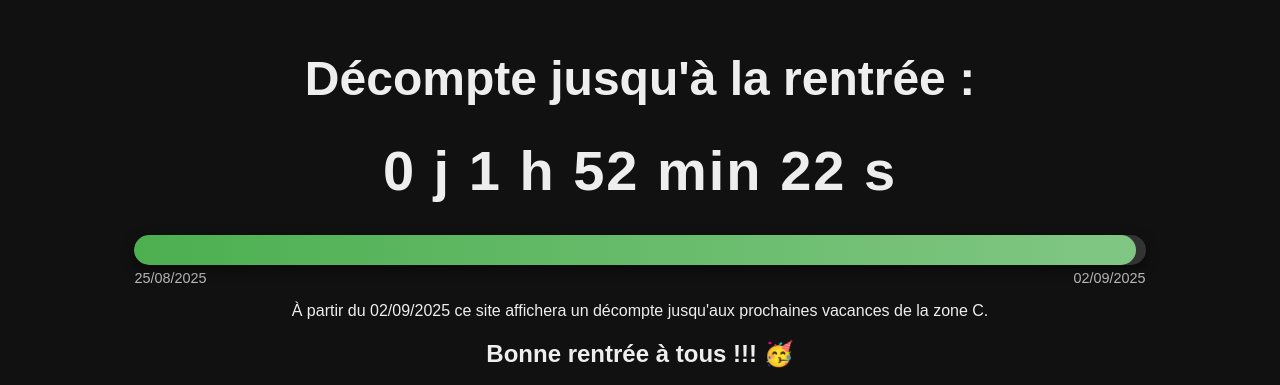
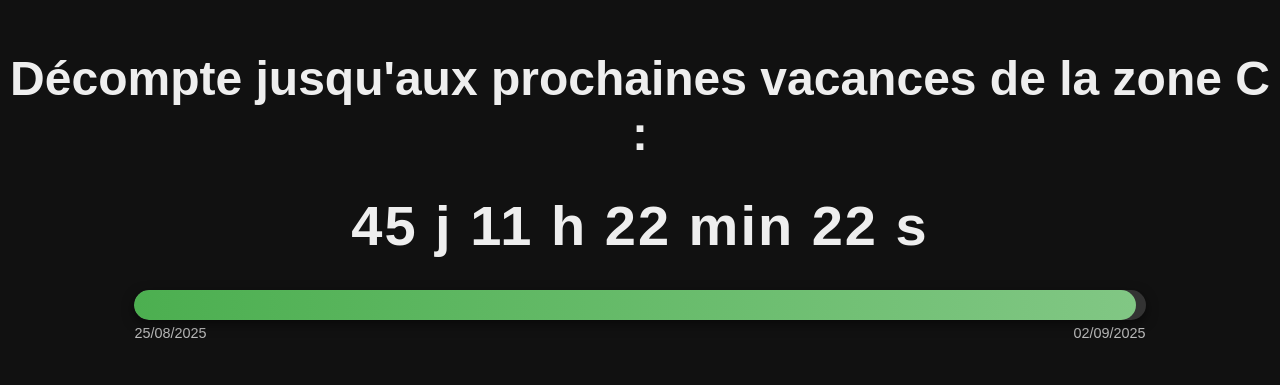
Before and after one commit to moi34567/Decompte-rentr-e, a plain HTML site: page Index.html in a window 1280 px wide. Shown: the part 117-502 px from the top of the page. Drawn offline with Linux system fonts and the light colour scheme; grey boxes are pictures that could not be loaded.

Commit message:
Update Index.html

```diff
--- a/Index.html
+++ b/Index.html
@@ -79,7 +79,7 @@
   </style>
 </head>
 <body>
-  <h1 id="label">Décompte jusqu'à la rentrée :</h1>
+  <h1 id="label">Décompte jusqu'aux prochaines vacances de la zone c:</h1>
   <div class="counter" id="counter">Chargement...</div>
   <div id="progress-bar-container">
     <div id="progress-bar"></div>
@@ -89,7 +89,7 @@
     <span id="end-date"></span>
   </div>
 
-  <p id="info">
+ <!-- <p id="info">
     À partir du 02/09/2025 ce site affichera un décompte jusqu'aux prochaines vacances de la zone C.
   </p>
   <h2>
@@ -98,13 +98,13 @@
   <video autoplay loop muted playsinline width="600" style="display:block; margin:auto;">
     <source src="gif.mp4" type="video/mp4">
   </video>
-
+-->
   <script>
     // 🗓️ Définis ici les deux dates et leurs phrases
     const countdowns = [
       {
-        date: new Date("2025-09-02T08:00:00"),
-        label: "Décompte jusqu'à la rentrée :"
+        date: new Date("2025-10-17T17:30:00"),
+        label: "Décompte jusqu'aux prochaines vacances de la zone C :"
       },
       {
         date: new Date("2025-10-17T17:30:00"),
```
